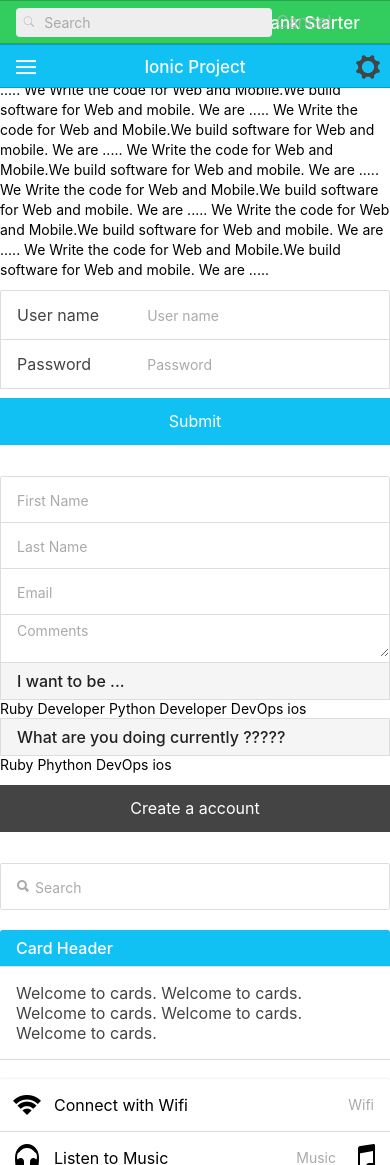
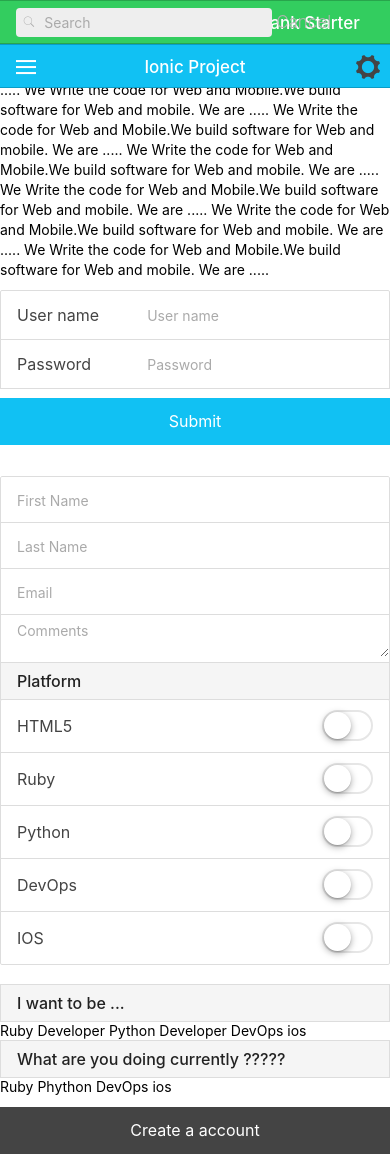
Before and after one commit to amritdeep/Leaning-Ionic, a website: page www/index.html in a window 390 px wide. Shown: the top 1165 px of the page. Drawn offline with Linux system fonts and the light colour scheme; some packages are replaced by stand-ins of ours; files that its build step writes are made by us from their sources; files whose address does not match are found by name.

Commit message:
Play with Toggle button

```diff
--- a/www/index.html
+++ b/www/index.html
@@ -89,6 +89,67 @@
           <textarea placeholder="Comments"></textarea>
         </label>
 
+        <!-- Play with Toggle  -->
+        <div class="item item-divider">Platform</div>
+
+          <ul class="list">
+
+            <li class="item item-toggle">
+               HTML5
+               <label class="toggle toggle-assertive">
+                 <input type="checkbox">
+                 <div class="track">
+                   <div class="handle"></div>
+                 </div>
+               </label>
+            </li>
+
+            <li class="item item-toggle">
+              Ruby
+              <label class="toggle toggle-calm">
+                <input type="checkbox">
+                <span class="track">
+                  <span class="handle"></span>
+                </span>
+              </label>
+            </li>
+
+            <li class="item item-toggle">
+              Python
+              <label class="toggle toggle-energized">
+                <input type="checkbox">
+                <span class="track">
+                  <span class="handle"></span>
+                </span>
+              </label>
+            </li>
+
+            <li class="item item-toggle">
+              DevOps
+              <label class="toggle toggle-royal">
+                <input type="checkbox">
+                <span class="track">
+                  <span class="handle"></span>
+                </span>
+              </label>
+
+            </li>
+
+            <li class="item item-toggle">
+              IOS
+              <label class="toggle toggle-balanced">
+                <input type="checkbox">
+                <span class="track">
+                  <span class="handle"></span>
+                </span>
+              </label>
+
+            </li>
+
+
+
+          </ul>
+
         <!-- Play with checkbox -->
         <div class="item item-divider">I want to be ...</div>
 
@@ -108,6 +169,8 @@
           <ion-radio ng-model="choice" ng-value="DevOps">DevOps</ion-radio>
           <ion-radio ng-model="choice" ng-value="ios">ios</ion-radio>
         </ion-list>
+
+
 
 
 
```
